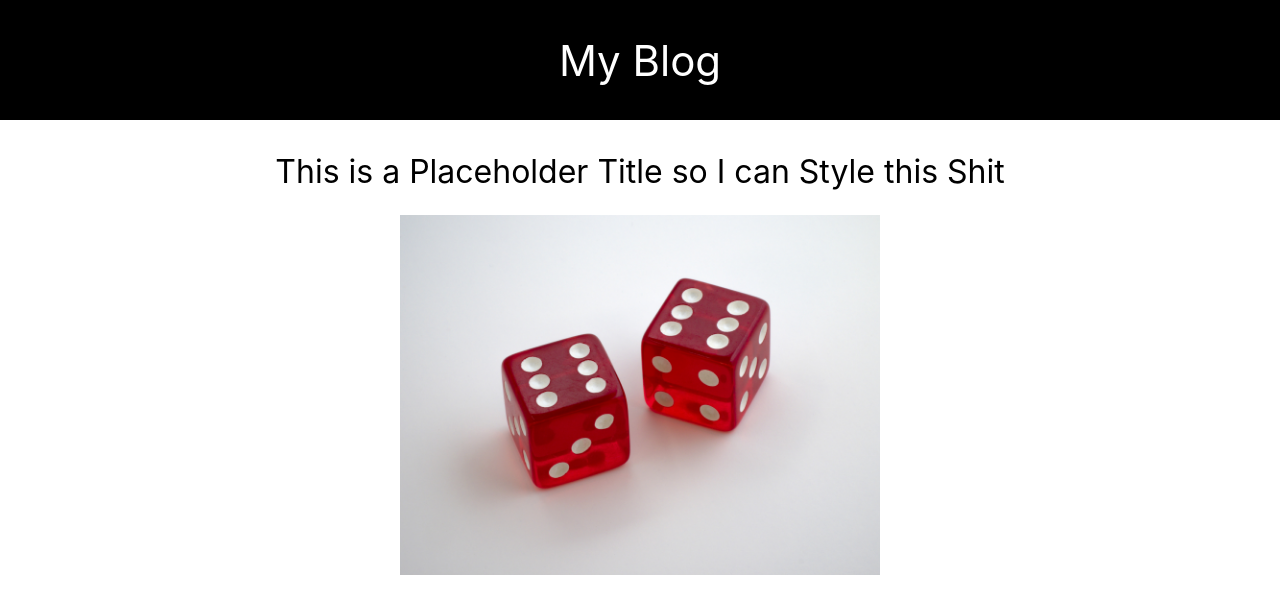
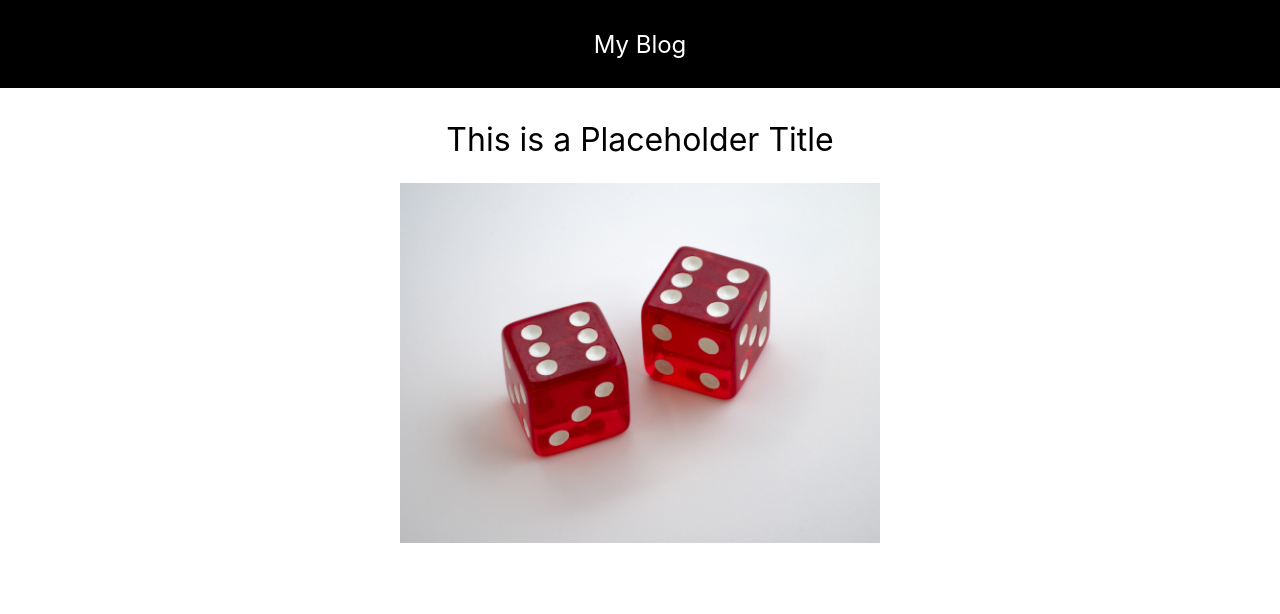
Before and after one commit to jake-basten/blog-client, a React (Create React App) app: page /blog/1 in a window 1280 px wide. Shown: the top 614 px of the page. Built offline with nearby package versions, Linux system fonts and the light colour scheme; no server answers.

Commit message:
adjusted styles

```diff
--- a/src/components/Blog.jsx
+++ b/src/components/Blog.jsx
@@ -7,6 +7,11 @@ const StyledBlog = styled.div`
   width: 80vw;
   display: inline-block;
   padding: 32px 0;
+  max-width: 880px;
+
+  @media only screen and (max-width: 600px) {
+    width: 90vw;
+  }
 
   .blog-title {
     font-size: 32px
@@ -31,14 +36,12 @@ const Blog = () => {
   return (
     <StyledBlog>
       <div className={'blog-title'}>
-        This is a Placeholder Title so I can Style this Shit
+        This is a Placeholder Title
       </div>
       <div className={'blog-image'}>
         <img src={twoDice} />
       </div>
-      <div className={'blog-content'}>
-        <BlogContent />
-      </div>
+      <BlogContent />
     </StyledBlog>
   );
 }
--- a/src/components/BlogConent.jsx
+++ b/src/components/BlogConent.jsx
@@ -1,5 +1,10 @@
 import React, { useState, useEffect } from 'react';
 import ReactMarkdown from 'react-markdown';
+import styled from 'styled-components';
+
+const StyledContent = styled.div`
+  text-align: left
+`;
 
 const BlogContent = () => {
   const [fileContents, setFileContents] = useState('');
@@ -13,12 +18,10 @@ const BlogContent = () => {
 
   }, [])
 
-  console.log('fileContents', fileContents);
-
   return (
-    <>
+    <StyledContent>
       <ReactMarkdown source={fileContents} />
-    </>
+    </StyledContent>
   )
 }
 
--- a/src/components/Header.jsx
+++ b/src/components/Header.jsx
@@ -3,15 +3,23 @@ import styled from 'styled-components';
 import {colors} from '../colors';
 
 const StyledHeader = styled.div`
-  height: 120px;
+  height: 88px;
   background-color: ${colors['black']};
   display: flex;
   justify-content: center;
   align-items: center;
 
   .blog-title {
-    font-size: 42px;
+    font-size: 24px;
     color: ${colors['white']}
+  }
+
+  @media only screen and (max-width: 600px) {
+    height: 60px;
+
+    .blog-title {
+      font-size: 18px;
+    }
   }
 `;
 
@@ -19,7 +27,7 @@ const Header = () => {
   return (
     <StyledHeader>
       <div className={'blog-title'}>
-        {'My Blog'}
+        My Blog
       </div>
     </StyledHeader>
   )
```
